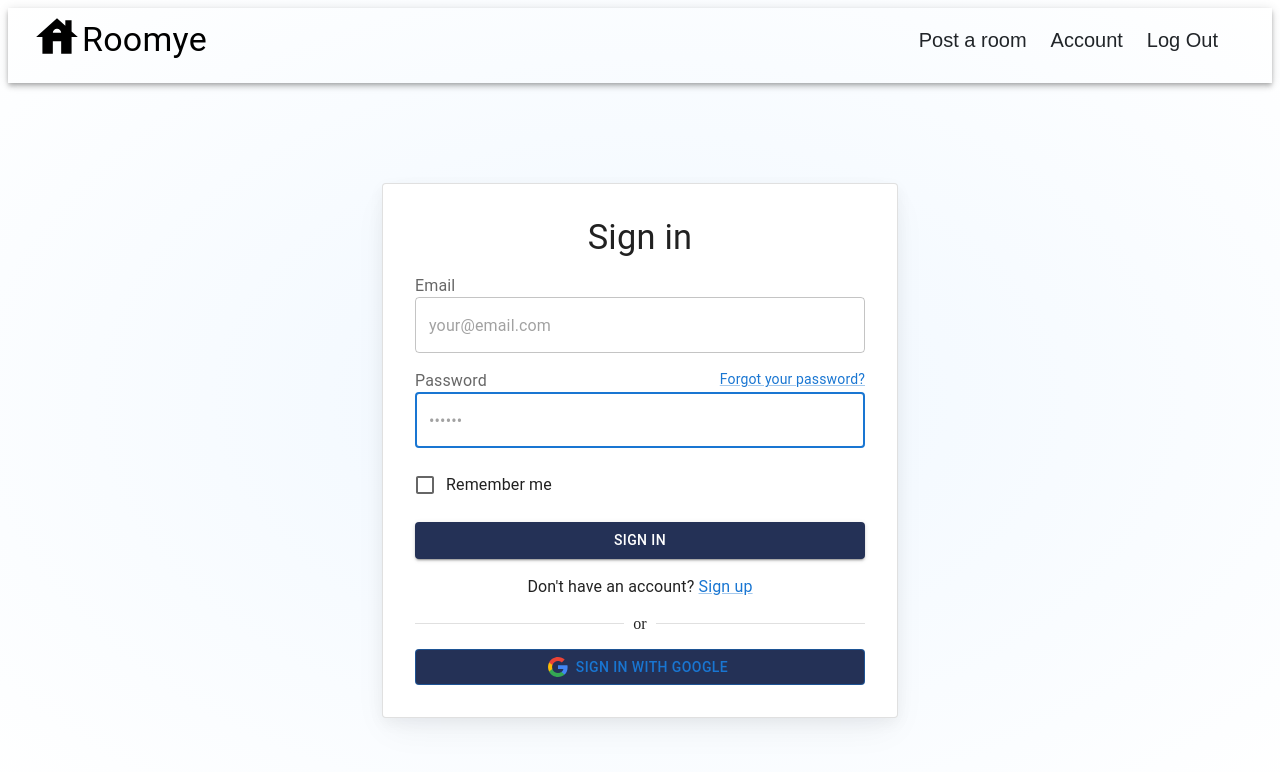
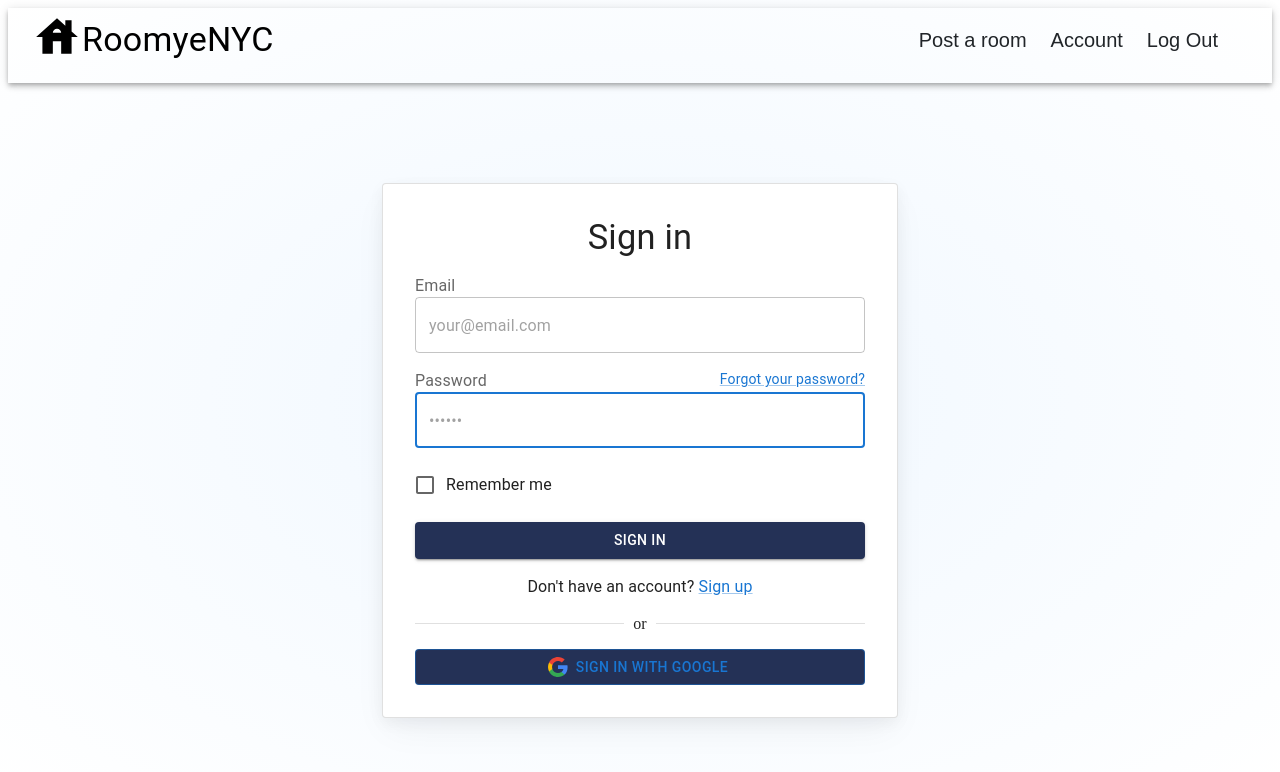
Before and after one commit to Jpkeys29/Rooms4Rent, a React (Vite) app: page /post in a window 1280 px wide. Shown: the top 772 px of the page. Built offline with nearby package versions, Linux system fonts and the light colour scheme; no server answers.

Commit message:
Update operation conditional fixed

```diff
--- a/src/App.jsx
+++ b/src/App.jsx
@@ -27,7 +27,7 @@ import RenderedPosting from "./component.jsx/renderedPosting"
 import PostDetails from "./component.jsx/PostDetails"
 
 function App() {
-  console.log(auth?.currentUser?.uid)
+  // console.log(auth?.currentUser?.uid)
   const [user, setUser] = useState(null)
   const [userDetails, setUserDetails] = useState(null);
 
@@ -70,7 +70,7 @@ function App() {
               <HouseIcon sx={{ color: "black", fontSize: "50px" }} />
             </Typography>
             <Typography variant="h4" color="black">
-              Roomye
+              RoomyeNYC
             </Typography >
             </Link>
             </Box>
@@ -89,12 +89,12 @@ function App() {
           <Route path="searchbar" element={<SearchBar />} />
           <Route path="searchresults" element={<SearchResults />} />
           <Route path="signup" element={<SignUp />} />
-          <Route path="postdetails" element={<PostDetails/>}/>
+          <Route path="postdetails" element={<PostDetails user={user}/>}/>
           <Route
             path="account"
             element={
               user ? (
-                userDetails? < RenderedAccount userDetails={userDetails} /> : <Account />
+                userDetails? < RenderedAccount userDetails={userDetails} setUserDetails={setUserDetails}/> : <Account />
               ) : (
                 <>
                   <SignIn setUser={setUser} />
--- a/src/component.jsx/PostDetails.jsx
+++ b/src/component.jsx/PostDetails.jsx
@@ -98,7 +98,7 @@ export default function PostDetails({user}) {
             {postDetails?.description}
           </Typography>
           }
-          <Button onClick={(e) => setEditMode(!editMode)}><EditIcon/> </Button>
+          {user && <Button onClick={(e) => setEditMode(!editMode)}><EditIcon/> </Button> }
           {editMode &&
           <>
           <TextField
```
